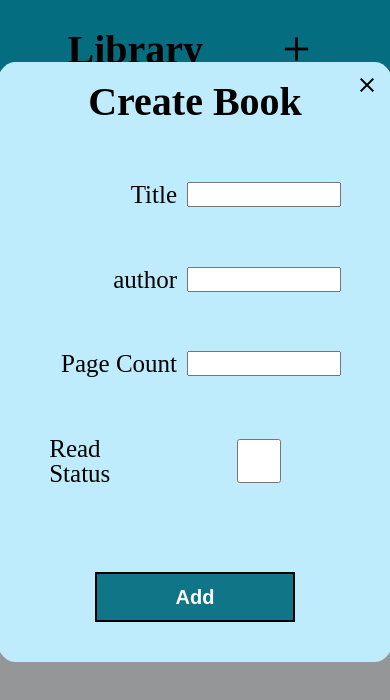
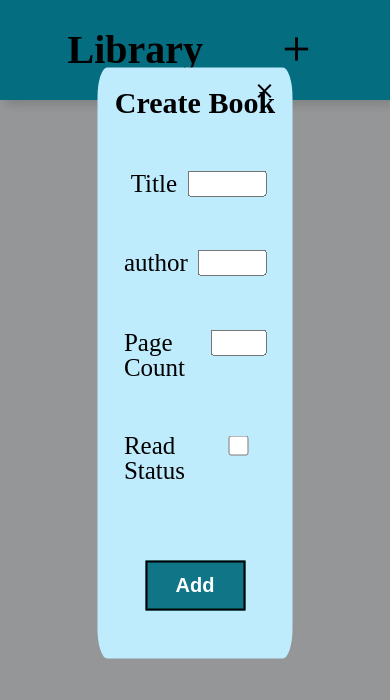
Before and after one commit to Peypug/library, a plain HTML site: page index.html in a window 390 px wide. Both pictures are taken after a click on the button "add". Drawn offline with nearby package versions, Linux system fonts and the light colour scheme.

Commit message:
Add more mobile responsiveness

```diff
--- a/styles.css
+++ b/styles.css
@@ -115,8 +115,7 @@ header {
   /* Dont totally understand but this is needed because top & left move the corner and not the center */
   transform: translate(-50%,-60%);
 
-  height: 600px;
-  width: 400px;
+  height: 70%;
   border-radius: 5%;
 
   display: flex;
@@ -169,6 +168,7 @@ input[type="submit"]:hover {
 
 input {
   width: 50%;
+  height: 20px;
 }
 label {
   font-size: 25px;
@@ -210,7 +210,12 @@ label {
   .book {
     width: 200px;
   }
-
+  .bookSetup h1 {
+    font-size: 30px;
+  }
+  .bookSetup input[type="submit"] {
+    width: 100px;
+  }
 }
 
 
@@ -218,5 +223,11 @@ label {
   .book {
     width: 150px
   }
+  .bookSetup h1 {
+    font-size: 20px;
+  }
+  .bookSetup h5 {
+    font-size: 20px;
+  }
 
 }
```
